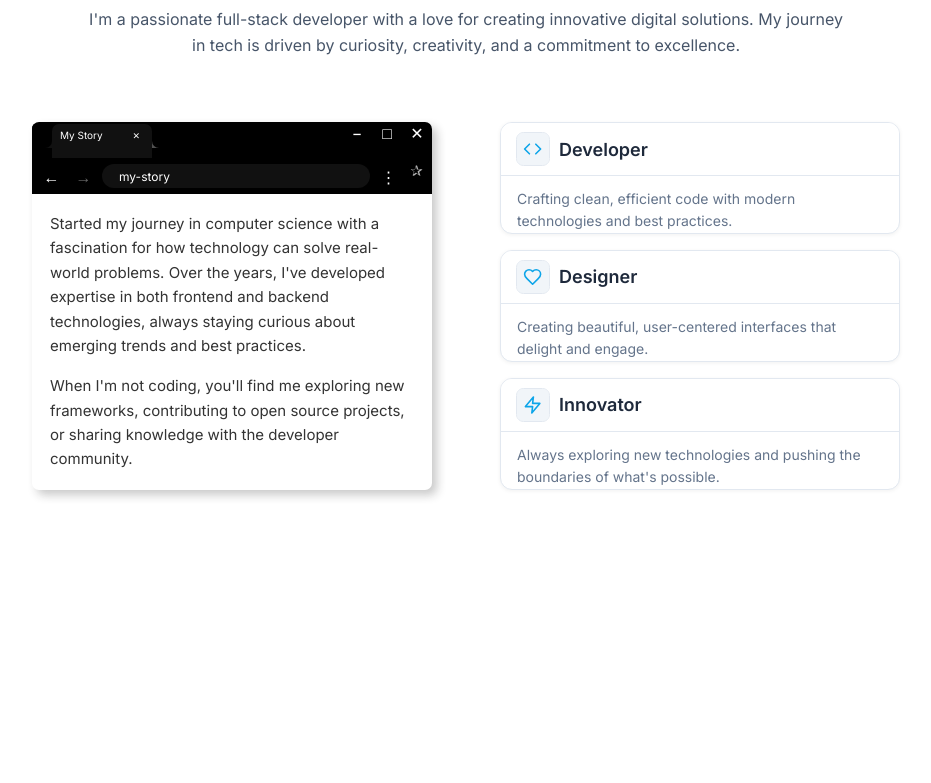
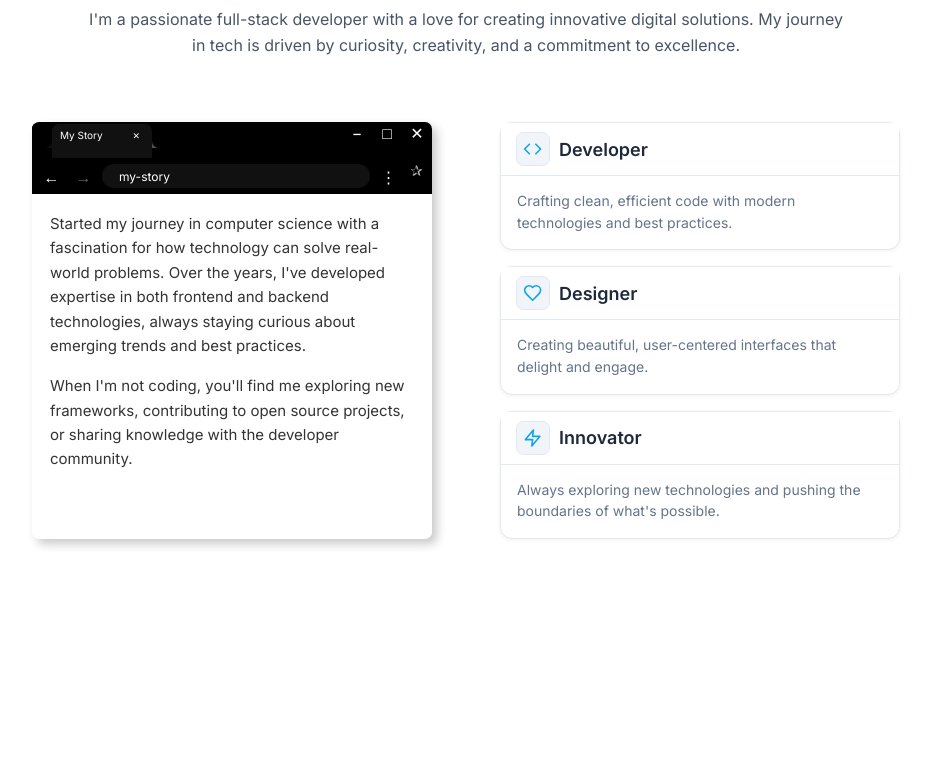
Before and after one commit to Anubhavvish23/Anubhav-Dev-Portfolio, a React (Vite) app: page / in a window 1280 px wide. Shown: the part 946-1729 px from the top of the page, without its empty margins (174-1105 px from the left). Built offline with nearby package versions, Linux system fonts and the light colour scheme; a web font is replaced by a local one.

Commit message:
student-profile-fix

```diff
--- a/src/components/About.tsx
+++ b/src/components/About.tsx
@@ -93,7 +93,7 @@ const About: React.FC<AboutProps> = ({ magicMode }) => {
               initial={{ opacity: 0, y: 20 }}
               animate={inView ? { opacity: 1, y: 0 } : { opacity: 1, y: 0 }}
               transition={{ duration: 0.6, delay: 0.3 }}
-              className="w-full max-w-[400px] flex flex-col gap-4 h-full min-h-[330px]"
+              className="w-full max-w-[400px] flex flex-col gap-4"
             >
             {cards.map((card) => (
               <AboutCard
--- a/src/components/AboutCard.tsx
+++ b/src/components/AboutCard.tsx
@@ -8,19 +8,16 @@ interface AboutCardProps {
 }
 
 const StyledWrapper = styled.div`
-  flex: 1 1 0;
-  min-height: 0;
+  width: 100%;
   display: flex;
 
   .card-container {
     width: 100%;
-    height: 100%;
     border-radius: 0.75em;
     background: #ffffff;
     border: 1px solid #e2e8f0;
     display: flex;
     flex-direction: column;
-    overflow: hidden;
     box-shadow: 0 1px 4px rgba(0, 0, 0, 0.06);
   }
 
@@ -61,9 +58,7 @@ const StyledWrapper = styled.div`
   }
 
   .content {
-    flex: 1;
-    min-height: 0;
-    padding: 12px 16px;
+    padding: 14px 16px 16px;
     display: flex;
     align-items: flex-start;
   }
```
